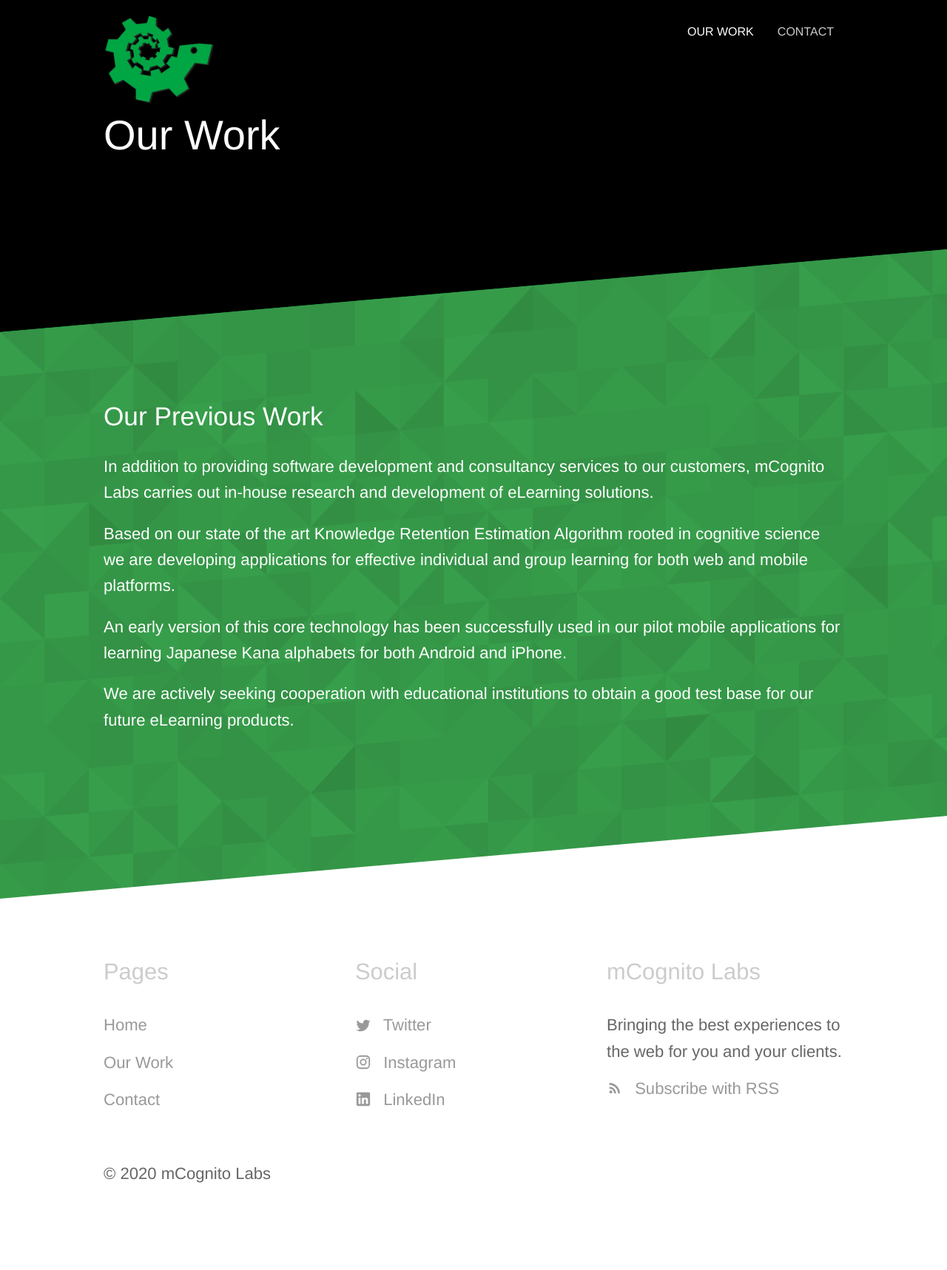
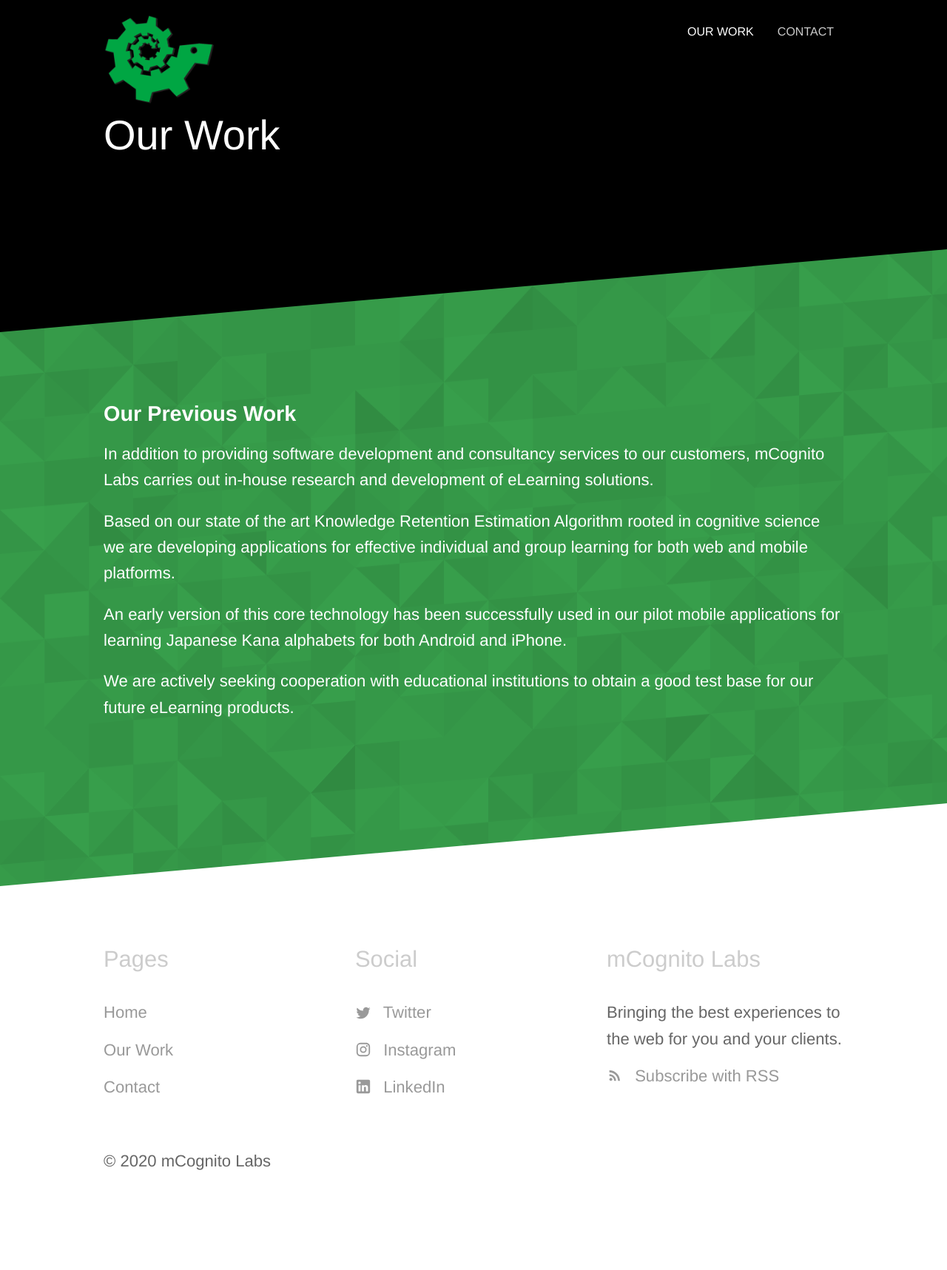
Before and after one commit to mCognitoLabs/mcognito.com, a Jekyll site: the page built from about.html, in a window 1280 px wide. Shown: the whole page at 74% size. Built offline with Jekyll 4.4.1, drawn with Linux system fonts in a browser that asks for light colours.

Commit message:
Update about.html

```diff
--- a/about.html
+++ b/about.html
@@ -8,9 +8,9 @@
 
 
 <section class="diagonal patterned">
-	<div class="container halves">
+	<div class="container">
 		<div>
-			<h2 class="editable">Our Previous Work</h2>
+			<h3 class="editable">Our Previous Work</h3>
 			<p class="editable">In addition to providing software development and consultancy services
 						to our customers, mCognito Labs carries out in-house research and
 						development of eLearning solutions.
```
